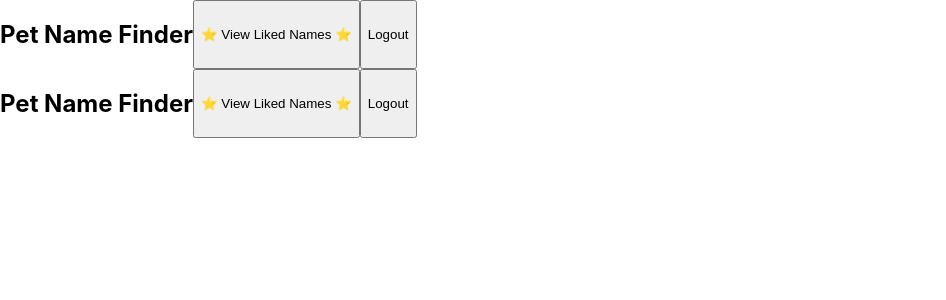
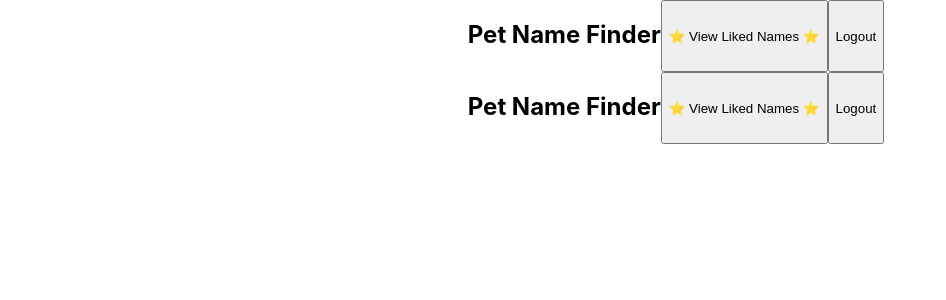
Before and after one commit to Pet-Name-Finder/pet-name-frontend, a React (Create React App) app: page / in a window 1280 px wide. Shown: the top 300 px of the page, without its empty margins (0-946 px from the left). Built offline with nearby package versions, Linux system fonts and the light colour scheme.

Commit message:
Add basic styling

```diff
--- a/src/Components/Header/Header.css
+++ b/src/Components/Header/Header.css
@@ -1,3 +1,19 @@
 .header {
   display: flex;
+  justify-content: center;
 }
+
+.hamburger-menu {
+  width: 1.5em;
+  height: 1.5em;
+  padding: 1.5em;
+  text-align: center;
+}
+
+span {
+  display: block;
+  width: 33px;
+  height: 4px;
+  padding: .5em;
+  border-color: #000000;
+}
```
